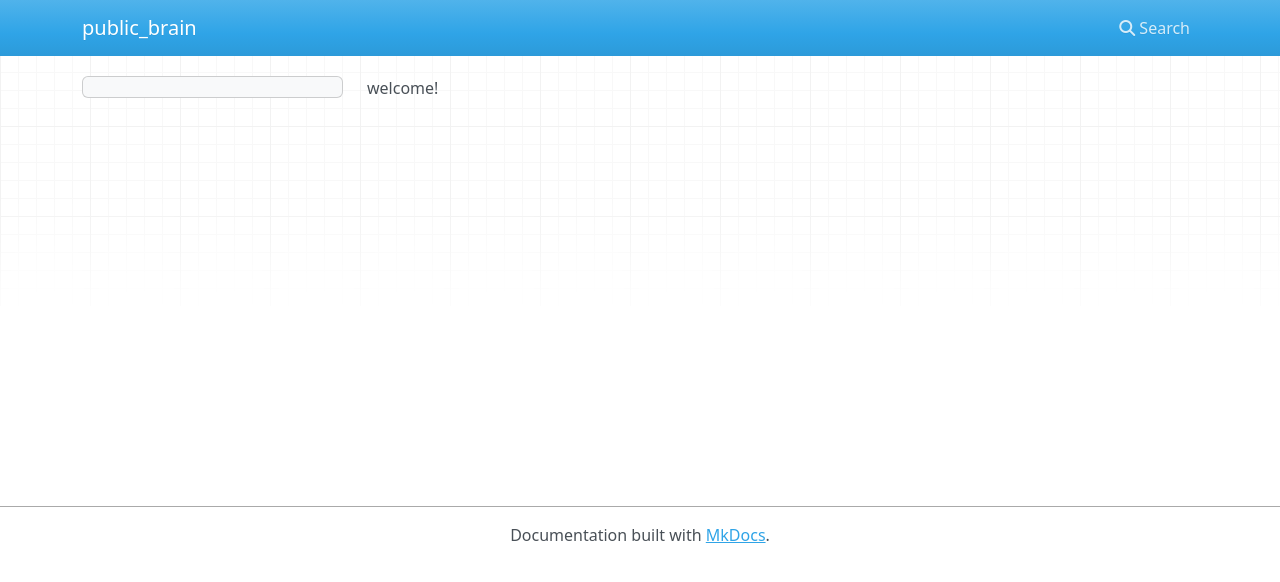
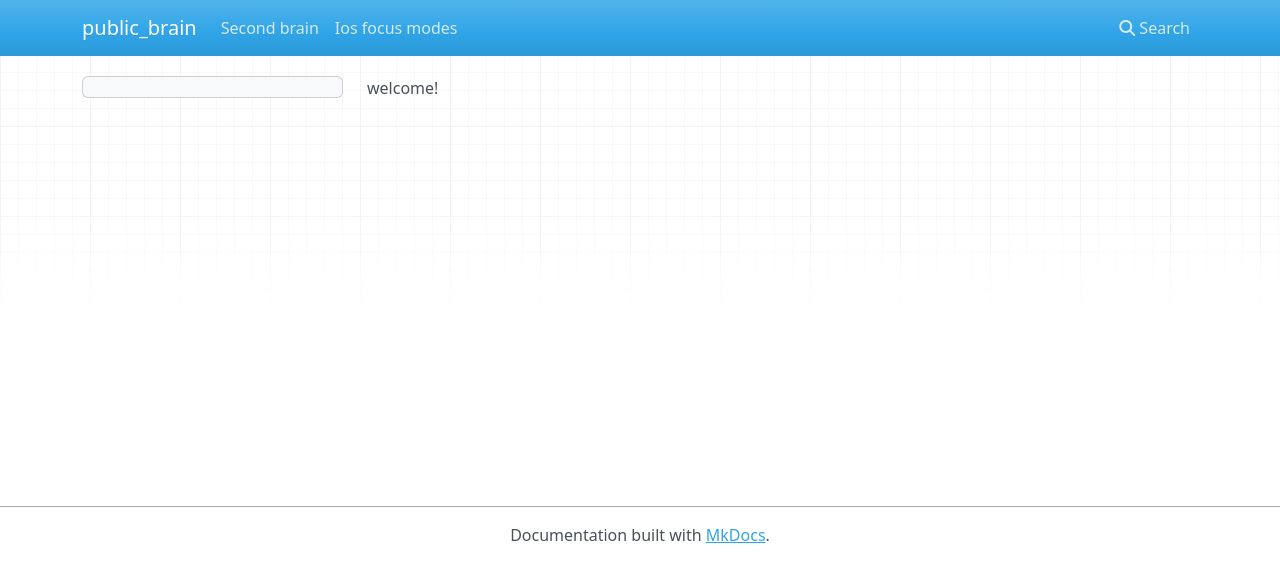
Before and after one commit to ytechie/public-brain, an MkDocs documentation site: the page built from src/index.md, in a window 1280 px wide. Shown: the top 582 px of the page. Built offline with MkDocs 1.6.1, drawn with Linux system fonts in a browser that asks for light colours; nearby versions of some CDN libraries.

Commit message:
Update mkdocs.yml

```diff
--- a/mkdocs.yml
+++ b/mkdocs.yml
@@ -22,4 +22,5 @@ markdown_extensions:
   - def_list
 nav:
     - 'Second-brain.md'
+    - 'ios-focus-modes.md'
 docs_dir: 'src'
```
